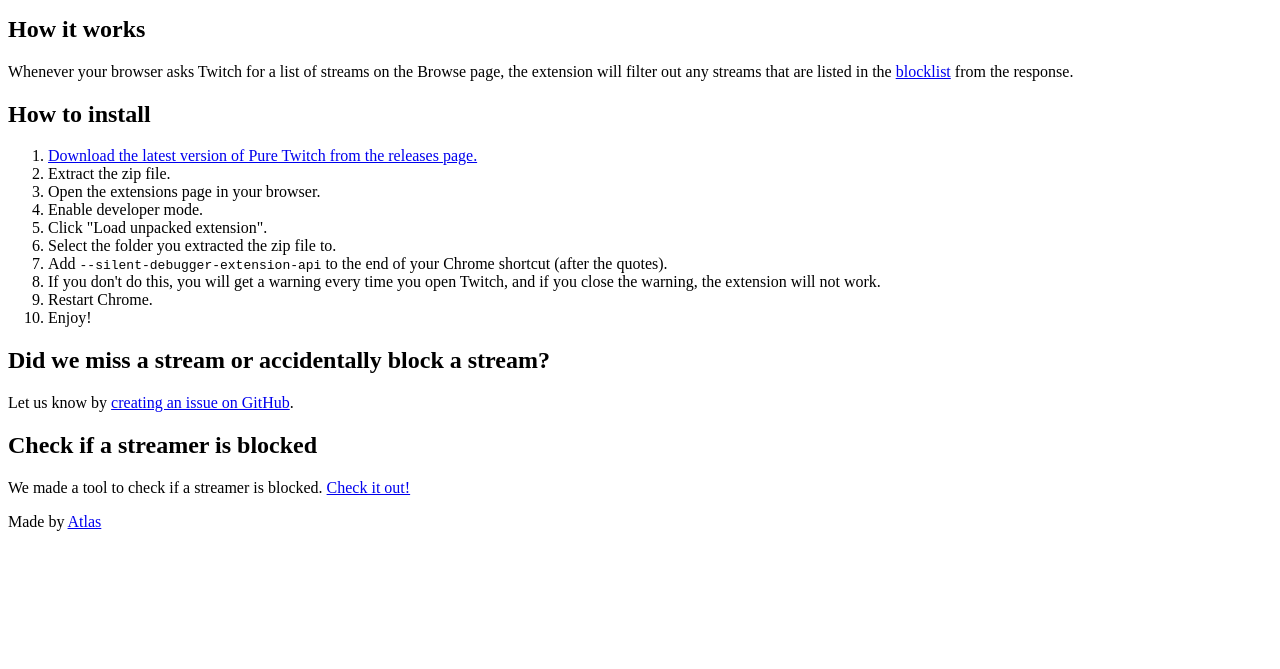
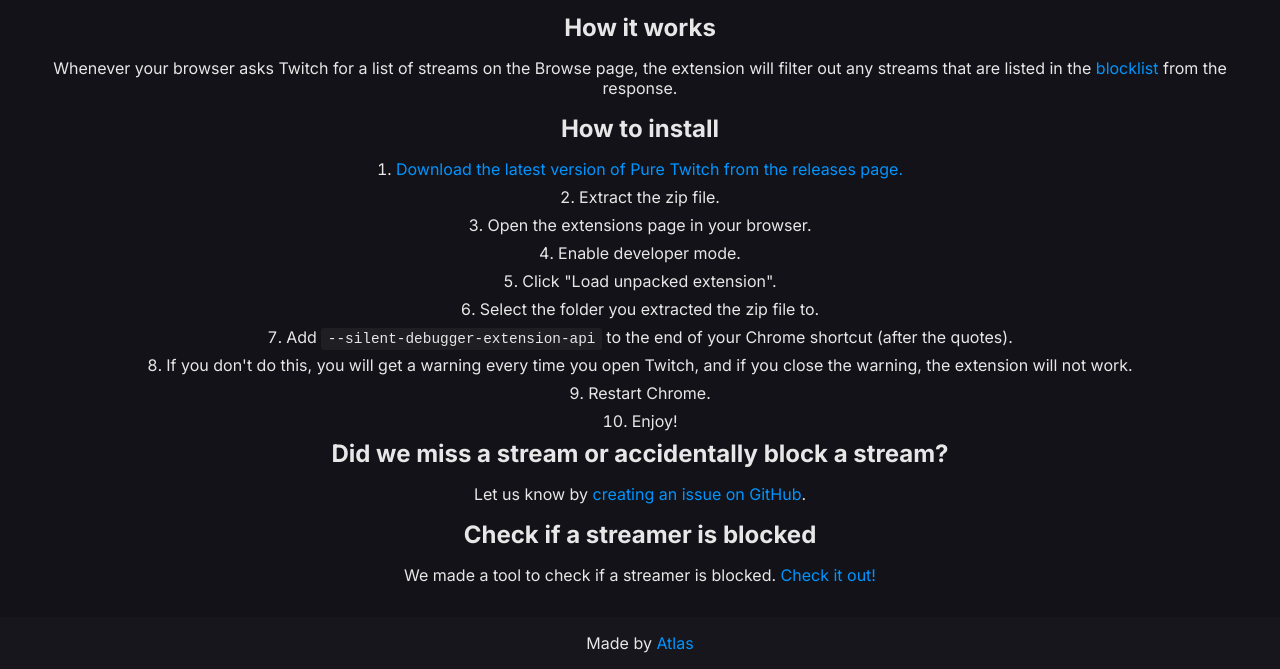
Before and after one commit to Atlas7005/puretwitch, a plain HTML site: page index.html in a window 1280 px wide. Shown: the part 149-818 px from the top of the page. Drawn offline with Linux system fonts and the light colour scheme; the site is published under a folder, as on GitHub Pages, so addresses that start at the root find nothing.

Commit message:
Update stylesheet links in index.html

```diff
--- a/index.html
+++ b/index.html
@@ -19,7 +19,7 @@
         <meta name="twitter:description" content="Remove all the sexual content from Twitch.tv, such as bikini streams, twerking streams, and streamers that show too much cleavage.">
 
         <link href="https://fonts.googleapis.com/css?family=Inter:100,200,300,regular,500,600,700,800,900" rel="stylesheet" />
-        <link rel="stylesheet" href="/puretwitch/style.css">
+        <link rel="stylesheet" href="style.css">
     </head>
     <body>
         <main>
```
Also changed, not shown: check/index.html (+1 -1 lines).
